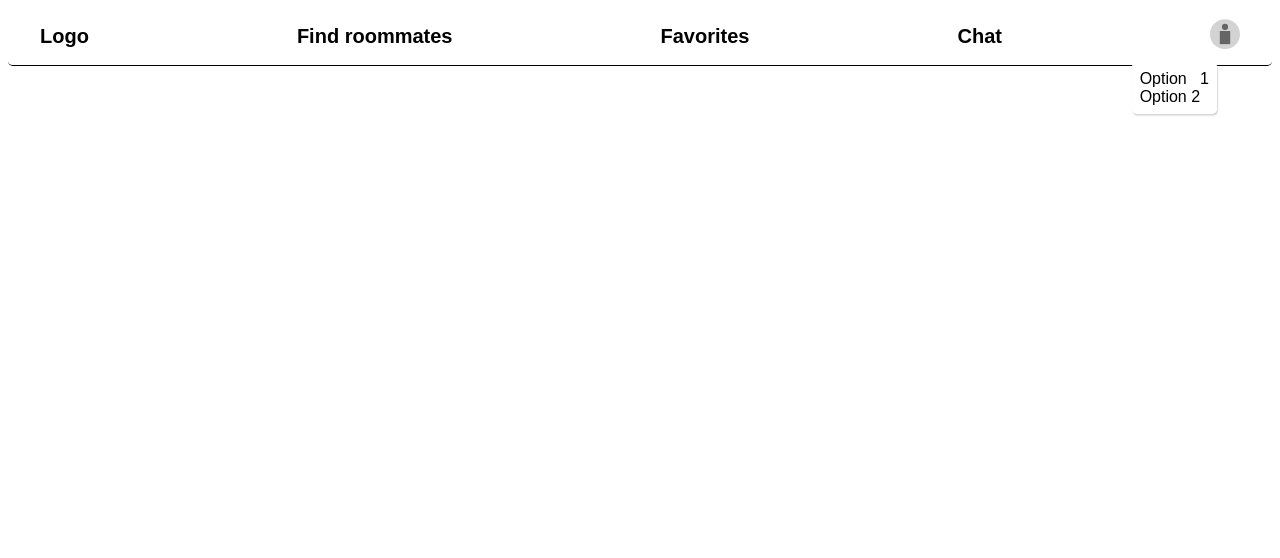
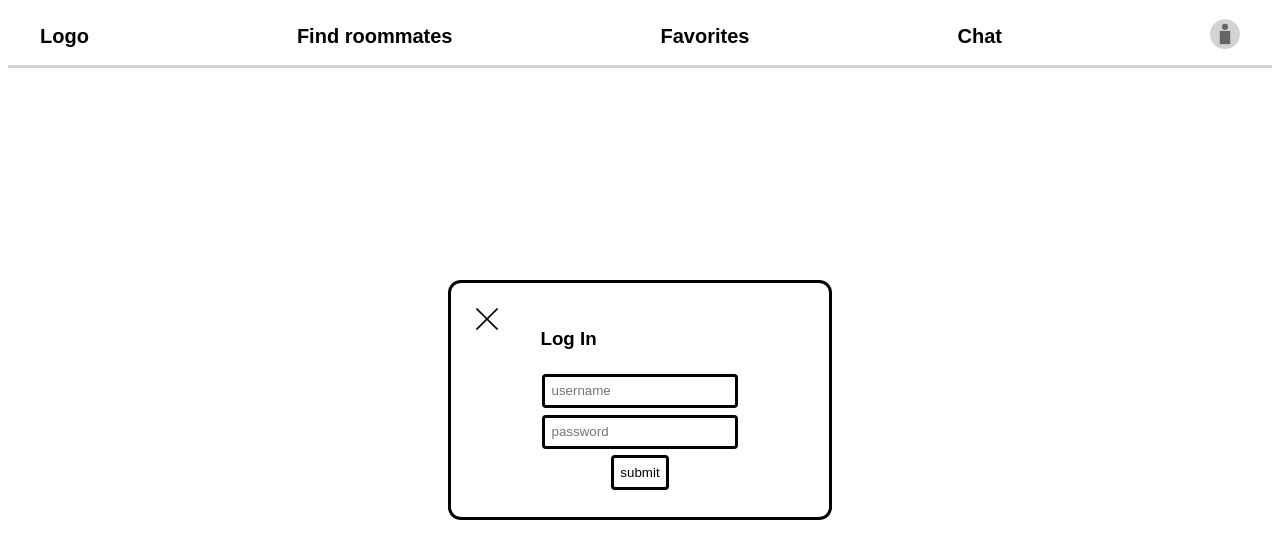
Before and after one commit to yasirACTUALY/SwiftDorms, a plain HTML site: page index.html in a window 1280 px wide. Both pictures are taken after a click on the element 1224 px from the left and 36 px from the top of the page. Drawn offline with Linux system fonts and the light colour scheme.

Commit message:
added a login popup that will appear when user click pfp while not signed in.

```diff
--- a/index.html
+++ b/index.html
@@ -19,7 +19,8 @@
       padding: 2em;
       padding-top: 0.7em;
       padding-bottom: 0.7em;
-      border-bottom: 1px solid;
+      border-bottom: 3px solid lightgrey;
+      border-radius: 0;
       display: flex;
       justify-content: space-between;
       align-items: center;
@@ -41,7 +42,37 @@
       height: 1.5em;
       width: 1.5em;
     }
-    .hidden { display: none; }
+    .hidden { display: none !important; }
+    #login-modal {
+      position: absolute;
+      top: 0;
+      left: 0;
+      width: 100vw;
+      height: 100vh;
+      display: grid;
+      align-content: space-around;
+      justify-content: space-around;
+    }
+    #login-modal form {
+      border: 3px solid black;
+      border-radius: 0.8em;
+      padding: 1.5em;
+      display: grid;
+      align-content: space-around;
+      justify-content: space-around;
+      height: 30vh;
+      width: 30vw;
+    }
+    #login-modal form input {
+      border: 3px solid black;
+      background: white;
+      margin: 0.1em;
+      display: inline-block;
+      padding: 0.5em;
+    }
+    #login-modal form input[type=submit]:hover {
+      background: #AAA2;
+    }
   </style>
 
   <body>
@@ -64,6 +95,18 @@
         </div>
       </div>
     </header>
+    <div id=login-modal class=hidden>
+      <form method=put action=/login>
+        <svg style='position: fixed;' height=1.5em width=1.5em viewBox="0 0 1.5 1.5">
+          <line x1=0 y1=0 x2=1.5 y2=1.5 stroke=black stroke-width=0.1 />
+          <line x1=0 y1=1.5 x2=1.5 y2=0 stroke=black stroke-width=0.1 />
+        </svg>
+        <h3>Log In</h3>
+        <input type=text name=username placeholder=username />
+        <input type=password name=password placeholder=password />
+        <center><input type=submit value='submit' /></center>
+      </form>
+    </div>
     <script>
       function onHover(element, openFunc, closeFunc) {
         element.addEventListener('mouseenter', openFunc);
@@ -71,11 +114,18 @@
       }
       onHover(document.querySelector('#chat'), () =>
         document.querySelector('#chat > .popup').classList.toggle('hidden'));
+      var signedIn = false;
       document.querySelector('#profile > .label').addEventListener('click', (ev) => {
-        var popup = document.querySelector('#profile > .popup');
-        popup.classList.toggle('hidden');
-        popup.style['right'] = `${popup.offsetWidth - ev.target.offsetWidth}px`;
+        if(signedIn) {
+          var popup = document.querySelector('#profile > .popup');
+          popup.classList.toggle('hidden');
+          popup.style['right'] = `${popup.offsetWidth - ev.target.offsetWidth}px`;
+        } else {
+          document.querySelector('#login-modal').classList.toggle('hidden');
+        }
       });
+      document.querySelector('#login-modal form svg').addEventListener('click', () =>
+        document.querySelector('#login-modal').classList.toggle('hidden'));
     </script>
   </body>
 
```
